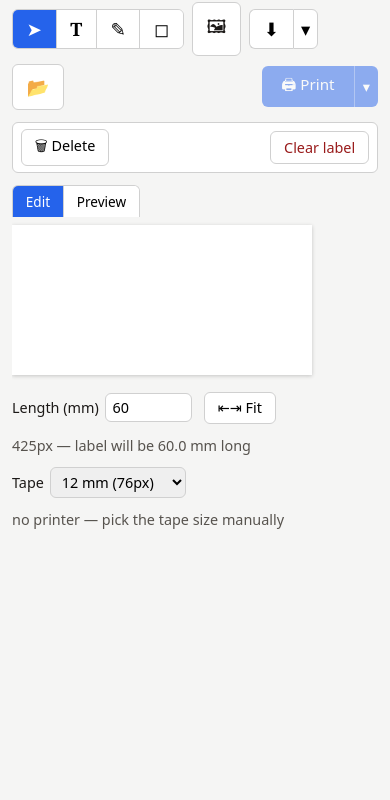
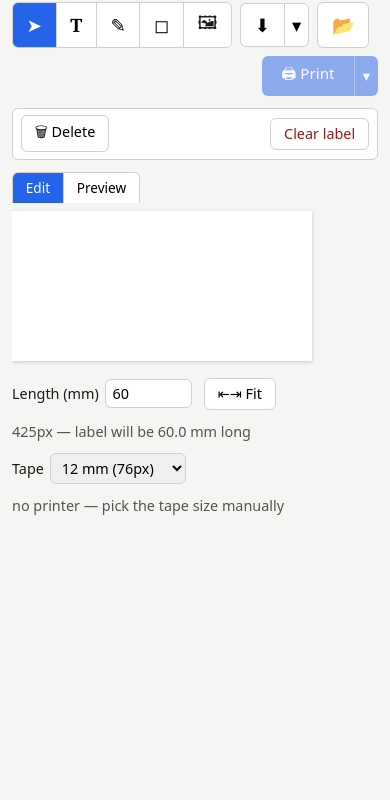
Before and after one commit to coddingtonbear/labelcaster, a website built with Vite: page web/index.html in a window 390 px wide. Shown: the part 41-841 px from the top of the page. Built offline with nearby package versions, Linux system fonts and the light colour scheme; files whose address does not match are found by name; what fabric would draw is missing.

Commit message:
Fold the Insert-image button into the tool block at uniform height
The image button sat outside the tool group and rendered taller than
its neighbors (emoji glyphs carry taller line metrics than text glyphs,
and nothing normalized icon-button heights). It now lives inside the
tool block, and .icon-btn gets a fixed height so every icon button —
emoji or text — matches.

Todoist: https://app.todoist.com/app/task/insert-image-button-is-weirdly-much-bigger-than-o-6hQX4gjfJJGC4G9q

Co-Authored-By: Claude Fable 5 <noreply@anthropic.com>
Claude-Session: https://claude.ai/code/session_011YtdJu55b1NV9mNuTErvsk

```diff
--- a/web/index.html
+++ b/web/index.html
@@ -14,8 +14,8 @@
         <button id="tool-text" class="tool icon-btn tool-text-glyph" type="button" title="Add text (T)" aria-label="Text">T</button>
         <button id="tool-draw" class="tool icon-btn" type="button" title="Draw freehand (D)" aria-label="Draw">✎</button>
         <button id="tool-erase" class="tool icon-btn" type="button" title="Erase — draws in white (E)" aria-label="Erase">◻</button>
+        <label class="icon-btn button-like" title="Insert image" aria-label="Insert image">🖼<input id="image-file" type="file" accept="image/*" hidden /></label>
       </div>
-      <label class="icon-btn button-like" title="Insert image" aria-label="Insert image">🖼<input id="image-file" type="file" accept="image/*" hidden /></label>
       <div class="save-group">
         <button id="design-download" class="icon-btn" type="button" title="Save design to a file" aria-label="Save design">⬇</button>
         <button id="design-name-toggle" class="icon-btn" type="button" title="Design name" aria-label="Design name">▾</button>
--- a/web/src/style.css
+++ b/web/src/style.css
@@ -69,9 +69,13 @@ h1 {
 .icon-btn {
   display: inline-flex;
   align-items: center;
+  justify-content: center;
+  /* Fixed height so emoji glyphs (taller line metrics) don't inflate their
+     buttons past the text-glyph ones. */
+  height: 2.2rem;
   font-size: 1.05rem;
   line-height: 1;
-  padding: 0.4rem 0.6rem;
+  padding: 0 0.6rem;
 }
 
 .tool-text-glyph {
@@ -158,13 +162,14 @@ button,
   cursor: pointer;
 }
 
-.tool-group button {
+.tool-group > button,
+.tool-group > .button-like {
   border: none;
   border-radius: 0;
   border-right: 1px solid var(--border);
 }
 
-.tool-group button:last-child { border-right: none; }
+.tool-group > :last-child { border-right: none; }
 
 button.active,
 button:active {
@@ -357,7 +362,8 @@ footer {
 
   /* Bigger touch targets */
   .icon-btn {
-    padding: 0.6rem 0.85rem;
+    height: 2.7rem;
+    padding: 0 0.85rem;
     font-size: 1.15rem;
   }
 
```
